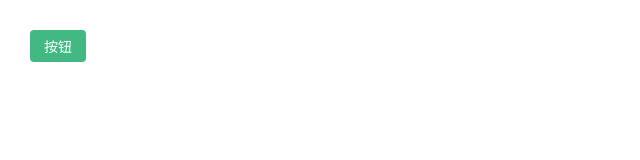
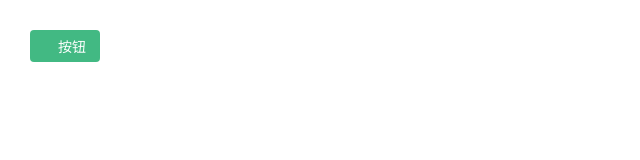
Before and after one commit to SofiaYing/vue-components, a Vue app: page /#/ in a window 1280 px wide. Shown: the top 160 px of the page, without its empty margins (0-640 px from the left). Built offline with nearby package versions, Linux system fonts and the light colour scheme.

Commit message:
button 添加icon

```diff
--- a/public/index.html
+++ b/public/index.html
@@ -13,5 +13,6 @@
     </noscript>
     <div id="app"></div>
     <!-- built files will be auto injected -->
+    <script src="//at.alicdn.com/t/font_980317_oajka7wza7.js"></script>
   </body>
 </html>
--- a/src/components/button.vue
+++ b/src/components/button.vue
@@ -1,13 +1,18 @@
 <template>
 <button class="c_button">
+  <svg v-if="icon" class="icon">
+    <use :xlink:href="`#icon-${icon}`">
+
+    </use>
+  </svg>
+  <!-- <svg class="icon"><use xlink:href="#icon-search"></use></svg> -->
   <slot></slot>
 </button>
-
 </template>
 
 <script>
 export default {
-
+  props:['icon'],
 }
 </script>
 
@@ -26,5 +31,9 @@ export default {
   &:hover{
     opacity: 0.9;
   }
+  .icon{
+    height: 1em;
+    width: 1em;
+  }
 }
 </style>
--- a/src/views/home.vue
+++ b/src/views/home.vue
@@ -1,6 +1,6 @@
 <template>
   <div class="home">
-     <c-button>按钮</c-button>
+    <c-button icon="search">按钮</c-button>
   </div>
 </template>
 
```
